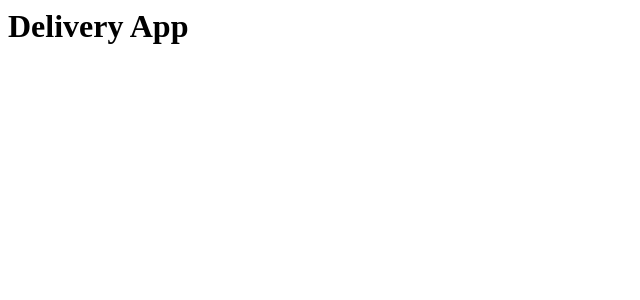
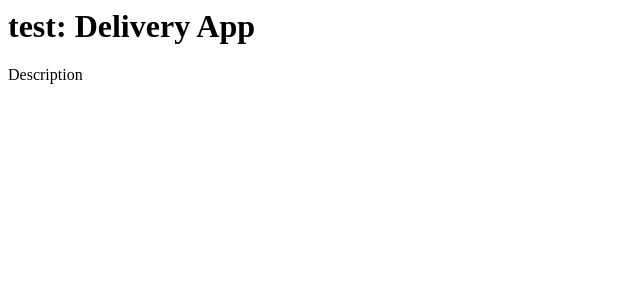
Before and after one commit to Ke1R0/RushExample, a React app in the folder projects/delivery/: page / in a window 1280 px wide. Shown: the top 300 px of the page, without its empty margins (0-640 px from the left). Built offline with nearby package versions, Linux system fonts and the light colour scheme.

Commit message:
add description

```diff
--- a/projects/delivery/src/App.tsx
+++ b/projects/delivery/src/App.tsx
@@ -1,7 +1,12 @@
 import React, { Fragment } from 'react';
 
-export const App = () => (
+interface Props {
+    storeName: string;
+}
+
+export const App = ({ storeName: name }: Props) => (
     <Fragment>
-        <h1>Delivery App</h1>
+        <h1>{name}: Delivery App</h1>
+        <p>Description</p>
     </Fragment>
 );
```
